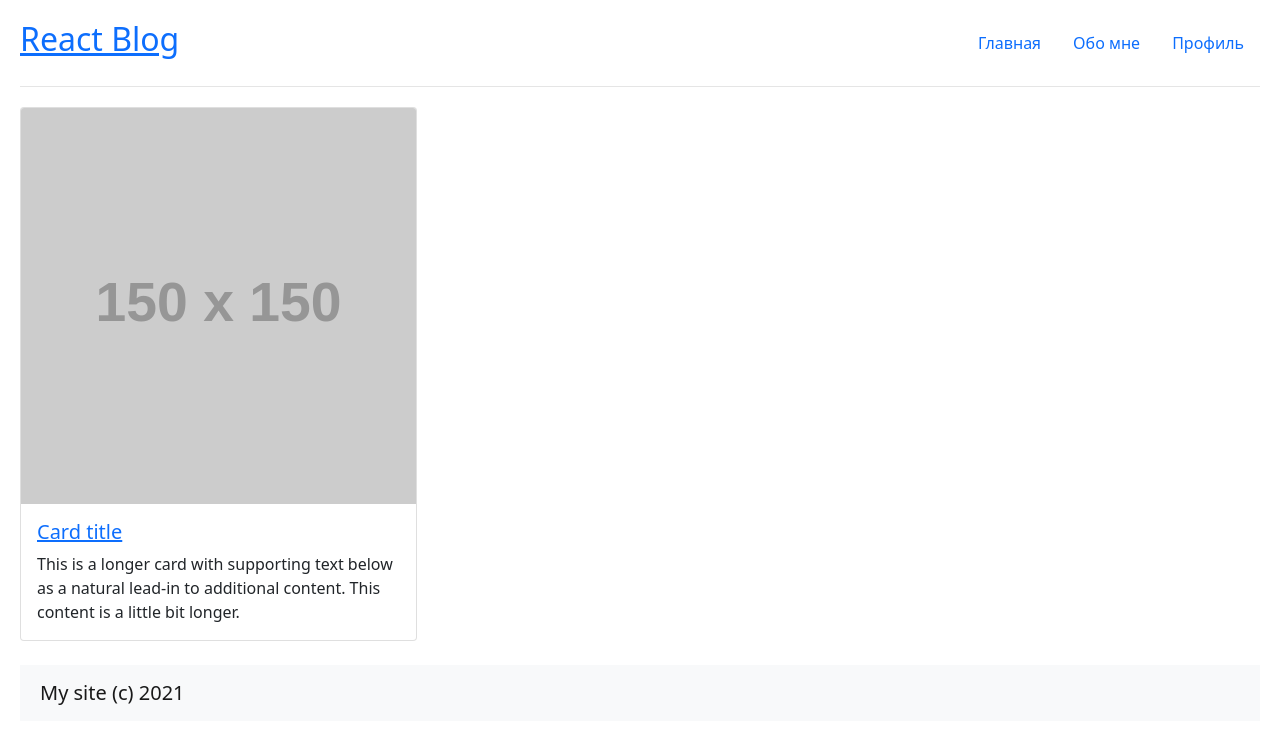
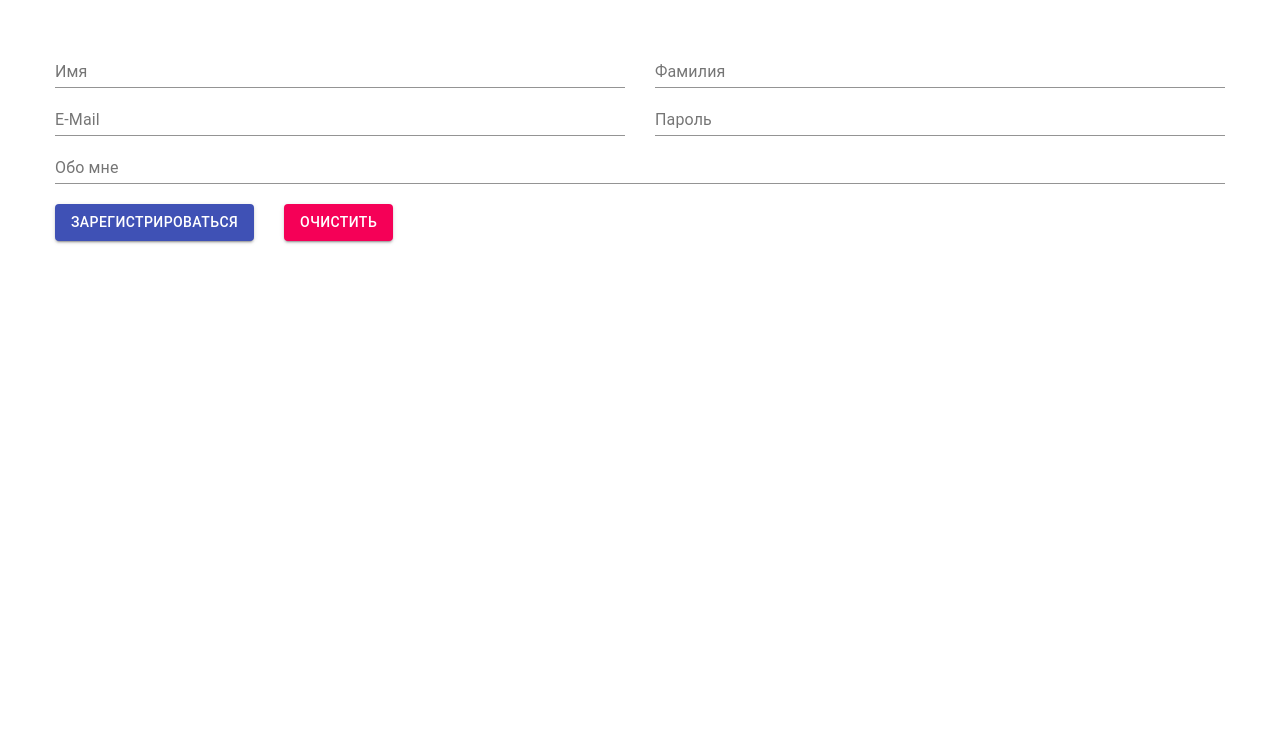
Before and after one commit to salvation27/archakov-tutorial, a React (Create React App) app: page / in a window 1280 px wide. Shown: the top 744 px of the page. Built offline with nearby package versions, Linux system fonts and the light colour scheme.

Commit message:
tutorial-7.0

```diff
--- a/package.json
+++ b/package.json
@@ -5,6 +5,7 @@
   "dependencies": {
     "@emotion/react": "^11.7.1",
     "@emotion/styled": "^11.6.0",
+    "@material-ui/core": "^4.12.3",
     "@mui/material": "^5.2.5",
     "@testing-library/jest-dom": "^5.16.1",
     "@testing-library/react": "^11.2.7",
@@ -14,6 +15,7 @@
     "react": "^17.0.2",
     "react-bootstrap": "^2.1.0",
     "react-dom": "^17.0.2",
+    "react-hook-form": "^7.22.5",
     "react-scripts": "4.0.3",
     "uuid": "^8.3.2",
     "web-vitals": "^1.1.2"
--- a/src/index.js
+++ b/src/index.js
@@ -1,7 +1,7 @@
 import React from 'react';
 import ReactDOM from 'react-dom';
 import './index.css';
-import App from './tutorial-6/App';
+import App from './tutorial-7/App';
 
 ReactDOM.render(
   <React.StrictMode>
--- /dev/null
+++ b/src/tutorial-7/App.css
@@ -0,0 +1,17 @@
+body {
+  margin: 0;
+  font-family: -apple-system, BlinkMacSystemFont, "Segoe UI", "Roboto", "Oxygen", "Ubuntu",
+    "Cantarell", "Fira Sans", "Droid Sans", "Helvetica Neue", sans-serif;
+  -webkit-font-smoothing: antialiased;
+  -moz-osx-font-smoothing: grayscale;
+  padding: 40px;
+}
+
+.row {
+  display: flex;
+}
+
+.MuiTextField-root,
+.MuiButton-root {
+  margin: 0 15px !important;
+}
--- /dev/null
+++ b/src/tutorial-7/App.js
@@ -0,0 +1,102 @@
+import React from "react";
+import { useForm } from "react-hook-form";
+import TextField from "@material-ui/core/TextField";
+import Button from "@material-ui/core/Button";
+
+import "./App.css";
+
+function App() {
+  const { handleSubmit, register, formState, reset } = useForm();
+
+  const onSubmit = (values) => console.log("ФОРМА!", values);
+
+//   console.log(formState.errors);
+//   console.log('ресет-',reset);
+
+//   const  handelClikReset = () => {
+//       reset()
+//   }
+
+  return (
+    <div className="App">
+      <form onSubmit={handleSubmit(onSubmit)}>
+        <div className="row">
+          <TextField
+            name="firstName"
+            label="Имя"
+            {...register("firstName", {
+              validate: (value) => value !== "admin" || "Nice try!",
+            })}
+            helperText={
+              formState.errors.firstName && formState.errors.firstName.message
+            }
+            error={!!formState.errors.firstName}
+            fullWidth
+          />
+          <TextField
+            name="lastName"
+            label="Фамилия"
+            {...register("lastName", {
+              required: "Это обязательное поле!",
+            })}
+            helperText={
+              formState.errors.lastName && formState.errors.lastName.message
+            }
+            error={!!formState.errors.lastName}
+            fullWidth
+          />
+        </div>
+        <div className="row">
+          <TextField
+            {...register("email", {
+              pattern: {
+                value: /^[A-Z0-9._%+-]+@[A-Z0-9._%+-]+\.[A-Z]{2,}$/i,
+                message: "Это неверная почта!",
+              },
+            })}
+            helperText={
+              formState.errors.email && formState.errors.email.message
+            }
+            error={!!formState.errors.email}
+            name="email"
+            label="E-Mail"
+            defaultValue=""
+            fullWidth
+          />
+          <TextField
+            {...register("password", {
+              required: "Это обязательное поле!",
+            })}
+            helperText={
+              formState.errors.password && formState.errors.password.message
+            }
+            error={!!formState.errors.password}
+            name="password"
+            type="password"
+            label="Пароль"
+            fullWidth
+          />
+        </div>
+        <div className="row">
+          <TextField name="about" label="Обо мне" fullWidth />
+        </div>
+        <br />
+        <div className="row">
+          <Button type="submit" variant="contained" color="primary">
+            Зарегистрироваться
+          </Button>
+          <Button
+            variant="contained"
+            color="secondary"
+            // onClick={handelClikReset}
+            onClick={()=>reset()}
+          >
+            Очистить
+          </Button>
+        </div>
+      </form>
+    </div>
+  );
+}
+
+export default App;
```
Also changed, not shown: 1 other file (tests, documents, lock files or other folders).
